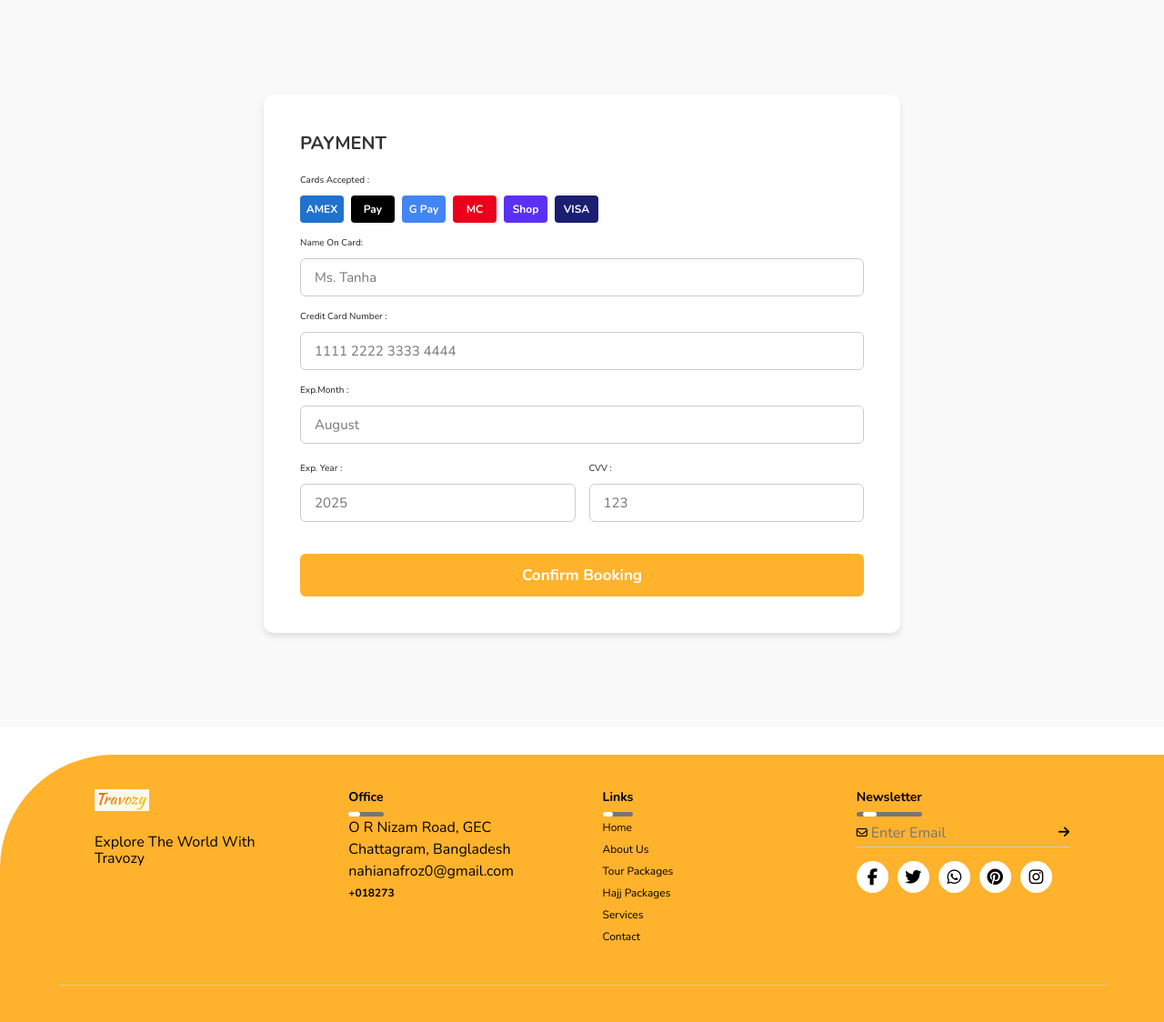
After one commit to Travozy-Team/Tra_vozy, a Django app: template Tra_vozy/templates/Tra_vozy/payment.html in a window 1280 px wide. The commit adds this page. Shown: the whole page at 91% size. Run offline with Django 5.2, Linux system fonts and the light colour scheme; the template is opened without the code that fills it, so the values that code supplies are empty; parts of the project's set-up code (start-up, migrations or seed data) failed here and were passed over; some libraries are stand-ins or nearby versions.

Commit message:
payment section

```diff
--- a/Tra_vozy/static/css/style.css
+++ b/Tra_vozy/static/css/style.css
@@ -2590,3 +2590,132 @@ textarea {
         opacity: 1;
     }
 }
+
+
+/*============ Payment============ */
+.payment-container {
+ display: flex;
+ justify-content: center;
+ align-items: center;
+ min-height: 100vh;
+ background: #f9f9f9;
+ padding: 25px;
+}
+
+        .payment-container form {
+            width: 700px;
+            padding: 40px;
+            background: #fff;
+            border-radius: 10px;
+            box-shadow: 0 4px 6px rgba(0, 0, 0, 0.1);
+        }
+
+        .payment-row {
+            display: flex;
+            gap: 15px;
+            flex-wrap: wrap;
+        }
+
+        .payment-column {
+            flex: 1 1 250px;
+        }
+
+        .payment-title {
+            font-size: 20px;
+            color: #333;
+            text-transform: uppercase;
+            margin-bottom: 20px;
+            font-weight: bold;
+        }
+
+        .payment-input-box {
+            margin: 15px 0;
+        }
+
+        .payment-input-box span {
+            display: block;
+            margin-bottom: 10px;
+            font-weight: 500;
+            color: #333;
+        }
+
+        .payment-input-box input {
+            width: 100%;
+            padding: 10px 15px;
+            border: 1px solid #ccc;
+            border-radius: 6px;
+            font-size: 15px;
+            box-sizing: border-box;
+        }
+
+        .payment-flex {
+            display: flex;
+            gap: 15px;
+        }
+
+        .payment-flex .payment-input-box {
+            margin-top: 5px;
+            flex: 1;
+        }
+
+        .payment-cards {
+            display: flex;
+            gap: 8px;
+            align-items: center;
+            margin-top: 8px;
+        }
+
+        .payment-card-icon {
+            height: 30px;
+            width: 48px;
+            border-radius: 4px;
+            display: flex;
+            align-items: center;
+            justify-content: center;
+            font-size: 12px;
+            font-weight: bold;
+            color: white;
+        }
+
+        .payment-amex { background: #1f72cd; }
+        .payment-apple { background: #000; }
+        .payment-google { background: #4285f4; }
+        .payment-mastercard { background: #eb001b; }
+        .payment-shop { background: #5a31f4; }
+        .payment-visa { background: #1a1f71; }
+
+        .payment-btn {
+            width: 100%;
+            padding: 12px;
+            background: #FFB22C;
+            border: none;
+            outline: none;
+            border-radius: 6px;
+            font-size: 17px;
+            margin-top: 20px;
+            cursor: pointer;
+            transition: .5s;
+            color: white;
+            font-weight: bold;
+        }
+
+        .payment-btn:hover {
+            background:#e6a027;
+        }
+
+        .payment-booking-info {
+            background: #f8f9fa;
+            padding: 20px;
+            border-radius: 8px;
+            margin-bottom: 20px;
+        }
+
+        .payment-booking-info h3 {
+            color: #333;
+            margin-bottom: 15px;
+        }
+
+        .payment-booking-info p {
+            margin: 5px 0;
+            color: #666;
+        }
--- /dev/null
+++ b/Tra_vozy/templates/Tra_vozy/payment.html
@@ -0,0 +1,146 @@
+{% load static %}
+<!DOCTYPE html>
+<html lang="en">
+
+<head>
+    <meta charset="UTF-8">
+    <meta http-equiv="x-UA-Compatible" content="IE=edge">
+    <meta name="viewport" content="width=device-width,initial-scale=1.0">
+    <title>Website With Login & Registration</title>
+
+    <!-- Font Awesome CDN -->
+    <link rel="stylesheet" href="https://cdnjs.cloudflare.com/ajax/libs/font-awesome/6.7.2/css/all.min.css">
+
+    <!-- Custom CSS -->
+    <link rel="stylesheet" href="{% static 'css/style.css' %}">
+
+    <link href='https://unpkg.com/boxicons@2.1.4/css/boxicons.min.css' rel='stylesheet'>
+    <link href="https://unpkg.com/aos@2.3.4/dist/aos.css" rel="stylesheet">
+    <!-- Swiper -->
+    <link rel="stylesheet" href="https://cdn.jsdelivr.net/npm/swiper@11/swiper-bundle.min.css" />
+</head>
+
+
+<body>
+    <div class="payment-container">
+        <form action="/process-payment/" method="post">
+            {% csrf_token %}
+            {% if booking %}
+                <input type="hidden" name="booking_id" value="{{ booking.id }}">
+                <div class="booking-info">
+                    <h3>Booking Details</h3>
+                    <p>Package: {{ booking.package_title }}</p>
+                    <p>Price: {{ booking.package_price }}</p>
+                    <p>Travel Date: {{ booking.travel_date }}</p>
+                    <p>Travelers: {{ booking.number_of_travelers }}</p>
+                </div>
+            {% endif %}
+
+
+            <div class="payment-column">
+                <h3 class="payment-title">payment</h3>
+
+                <div class="payment-input-box">
+                    <span>Cards Accepted :</span>
+                    <div class="payment-cards">
+                        <div class="payment-card-icon payment-amex">AMEX</div>
+                        <div class="payment-card-icon payment-apple">Pay</div>
+                        <div class="payment-card-icon payment-google">G Pay</div>
+                        <div class="payment-card-icon payment-mastercard">MC</div>
+                        <div class="payment-card-icon payment-shop">Shop</div>
+                        <div class="payment-card-icon payment-visa">VISA</div>
+                    </div>
+                </div>
+
+                <div class="payment-input-box">
+                    <span>Name On Card:</span>
+                    <input type="text" name="card_name" placeholder="Ms. Tanha" required>
+                </div>
+
+                <div class="payment-input-box">
+                    <span>Credit Card Number :</span>
+                    <input type="text" name="card_number" placeholder="1111 2222 3333 4444" required>
+                </div>
+
+                <div class="payment-input-box">
+                    <span>Exp.Month :</span>
+                    <input type="text" name="exp_month" placeholder="August" required>
+                </div>
+
+                <div class="payment-flex">
+                    <div class="payment-input-box">
+                        <span>Exp. Year :</span>
+                        <input type="text" name="exp_year" placeholder="2025" required>
+                    </div>
+                    <div class="payment-input-box">
+                        <span>CVV :</span>
+                        <input type="text" name="cvv" placeholder="123" required>
+                    </div>
+                </div>
+            </div>
+
+            <button type="submit" class="payment-btn">Confirm Booking</button>
+        </form>
+    </div>
+
+
+    <!---footer-->
+    <footer class="footer" data-aos="fade-right" data-aos-duration="1000" data-aos-easing="ease-in-out">
+        <div class="row">
+            <div class="col">
+                <img src="{% static 'img/Capture.png' %}" class="logo" />
+                <p>Explore the world with Travozy</p>
+            </div>
+            <div class="col">
+                <h3>Office <div class="underline"><span></span></div>
+                </h3>
+                <p>O R Nizam Road, GEC</p>
+                <p>Chattagram, Bangladesh</p>
+                <p class="email-id">nahianafroz0@gmail.com</p>
+                <h4>+018273</h4>
+            </div>
+            <div class="col">
+                <h3>Links<div class="underline"><span></span></div>
+                </h3>
+                <ul>
+                    <li><a href="{% url 'index' %}">Home</a></li>
+                    <li><a href="{% url 'about' %}">About us</a></li>
+                    <li><a href="{% url 'tour-packages' %}">Tour packages</a></li>
+                    <li><a href="{% url 'hajj' %}">Hajj Packages</a></li>
+                    <li><a href="{% url 'services' %}">Services</a></li>
+                    <li><a href="{% url 'contact' %}">Contact</a></li>
+                </ul>
+            </div>
+            <div class="col">
+                <h3>Newsletter<div class="underline"><span></span></div>
+                </h3>
+                <form>
+                    <i class="far fa-envelope"></i>
+                    <input type="email" placeholder="Enter Email" required />
+                    <button type="submit"><i class="fas fa-arrow-right"></i></button>
+                </form>
+                <div class="social-icons">
+                    <a href="https://facebook.com" target="_blank"><i class="fab fa-facebook-f"></i></a>
+                    <a href="https://twitter.com" target="_blank"><i class="fab fa-twitter"></i></a>
+                    <a href="https://whatsapp.com" target="_blank"><i class="fab fa-whatsapp"></i></a>
+                    <a href="https://pinterest.com" target="_blank"><i class="fab fa-pinterest"></i></a>
+                    <a href="https://instagram.com" target="_blank"><i class="fab fa-instagram"></i></a>
+                </div>
+            </div>
+        </div>
+        <hr />
+    </footer>
+    <!--footer-->
+
+
+<!-- Scripts -->
+    <script src="https://unpkg.com/scrollreveal"></script>
+    <script src="https://cdn.jsdelivr.net/npm/swiper@11/swiper-bundle.min.js"></script>
+    <script src="{% static 'js/script.js' %}"></script>
+    <script type="module" src="https://unpkg.com/ionicons@5.5.2/dist/ionicons/ionicons.esm.js"></script>
+    <script src="https://kit.fontawesome.com/c4254e24a8.js" crossorigin="anonymous"></script>
+    <script src="https://unpkg.com/aos@2.3.4/dist/aos.js"></script>
+    <script>
+        AOS.init();
+    </script>
+</html>
--- a/Tra_vozy/urls.py
+++ b/Tra_vozy/urls.py
@@ -23,4 +23,8 @@ path('booking_form/', views.booking_form, name='booking_form'),
     path('booking/', views.booking_page, name='booking'),
     path('submit-booking/', views.submit_booking, name='submit_booking'),
     path('admin/bookings/', views.booking_list, name='booking_list'),
+
+
+    path('payment/<int:booking_id>/', views.payment_page, name='payment'),
+    path('payment/', views.payment_page, name='payment'),
 ]
--- a/Tra_vozy/views.py
+++ b/Tra_vozy/views.py
@@ -12,6 +12,7 @@ import json
 from .models import Booking
 from .forms import BookingForm
 from .models import Contact
+
 
 
 def register_view(request):
```
Also changed, not shown: Tra_vozy/templates/Tra_vozy/form.html (+2 -11 lines), Tra_vozy/templates/Tra_vozy/hajj.html (+47 -4 lines).
